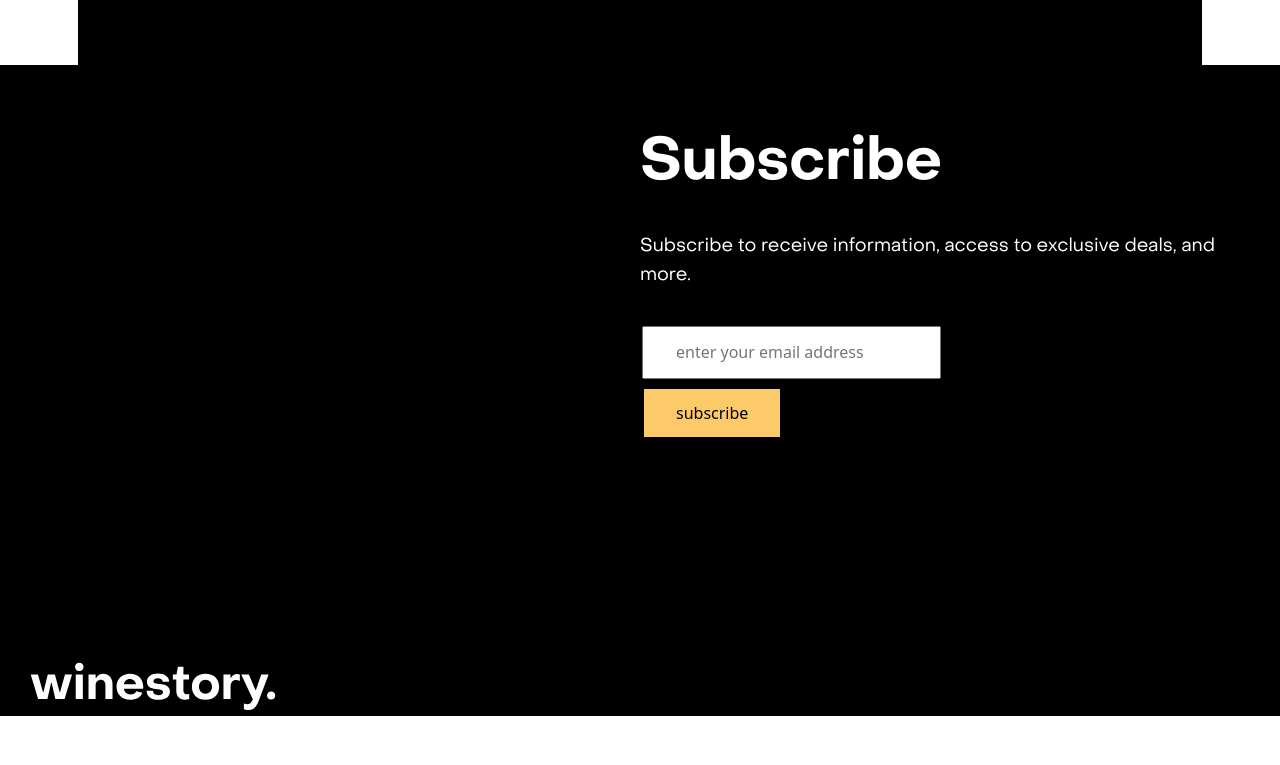
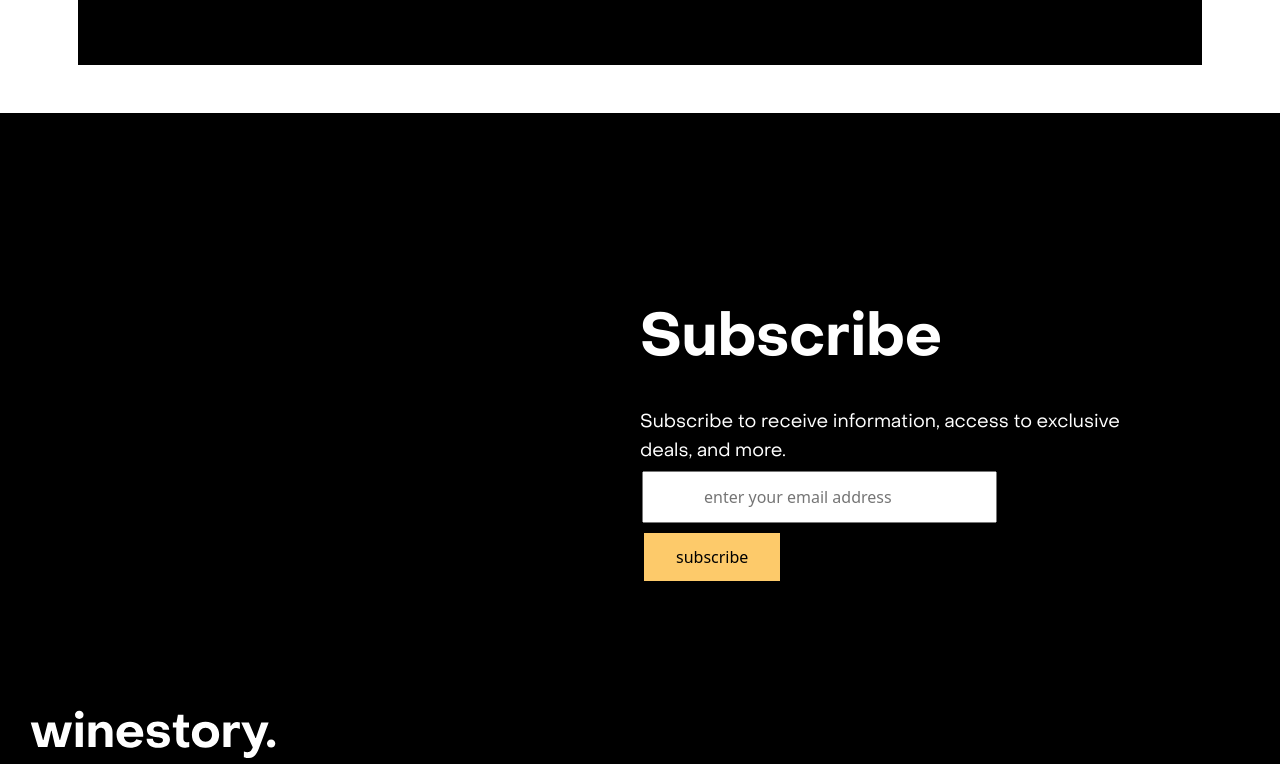
Before and after one commit to Bryndis-vefari/Winestory, a website: page index.html in a window 1280 px wide. Shown: the part 5935-6700 px from the top of the page. Before the commit the page ends 6652 px from the top, so only its background shows below. Drawn offline with nearby package versions, Linux system fonts and the light colour scheme.

Commit message:
Footer Subscription bar positioned

```diff
--- a/sass/layout/footer.scss
+++ b/sass/layout/footer.scss
@@ -5,6 +5,7 @@
   flex-wrap: nowrap;
   height: 651px;
   padding: 0 15px;
+  margin-top: 3em;
 
   @media screen and (min-width: 320px) {
     padding: 0 calc(15px + (40 - 15) * ((100vw - 320px) / (1920 - 320)));
@@ -31,7 +32,7 @@
 
   p {
     color: $white;
-    padding-bottom: 2rem;
+    padding-right: 8rem;;
 
     span {
         font-family: $font-light;
@@ -82,18 +83,19 @@
   }
 
   &__right {
+
   display: flex;
   flex-direction: column;
-  justify-content: flex-start;
-  align-items: flex-start;
-  padding: 4rem 0 5rem;
+  justify-content:center;
+  align-items:flex-start;
+  padding: 6rem 0rem 5rem;
 
 
 
     .textbox {
       display: inline-block;
       margin: 4px 2px;
-      padding: 15px 32px;
+      padding: 15px 60px;
       color: $font-color_primary;
       font-size: 16px;
     }
```
Also changed, not shown: css/style.css, 1 other file.
